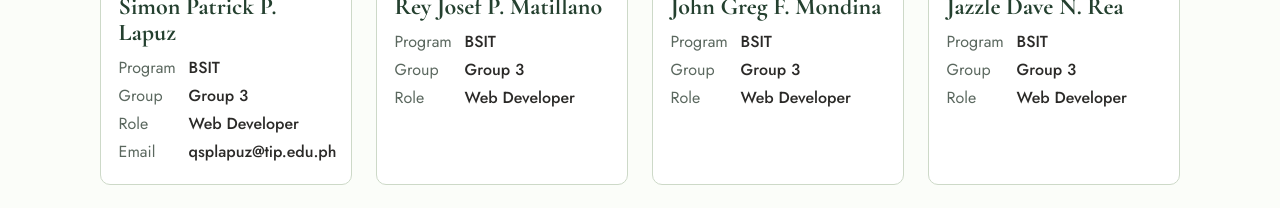
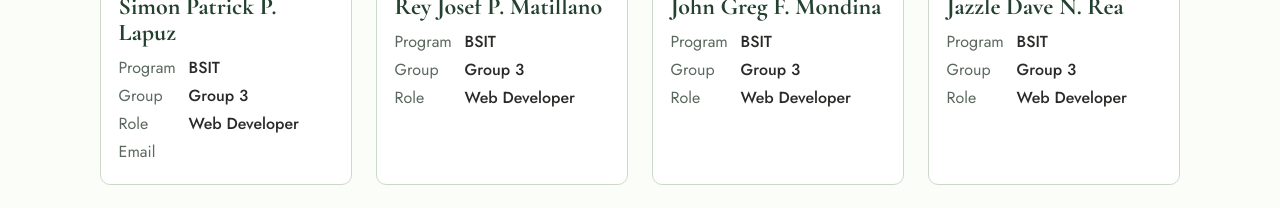
Before and after one commit to SimonLapuz/patisserie-plain, a plain HTML site: page developers.html in a window 1280 px wide. Shown: the part 555-763 px from the top of the page. Drawn offline with nearby package versions, Linux system fonts and the light colour scheme.

Commit message:
Removed Lapuz Email

```diff
--- a/developers.html
+++ b/developers.html
@@ -48,7 +48,7 @@
             <dt>Program</dt><dd>BSIT</dd>
             <dt>Group</dt><dd>Group 3</dd>
             <dt>Role</dt><dd>Web Developer</dd>
-            <dt>Email</dt><dd>qsplapuz@tip.edu.ph</dd>
+            <dt>Email</dt><dd></dd>
           </dl>
         </div>
       </article>
```
